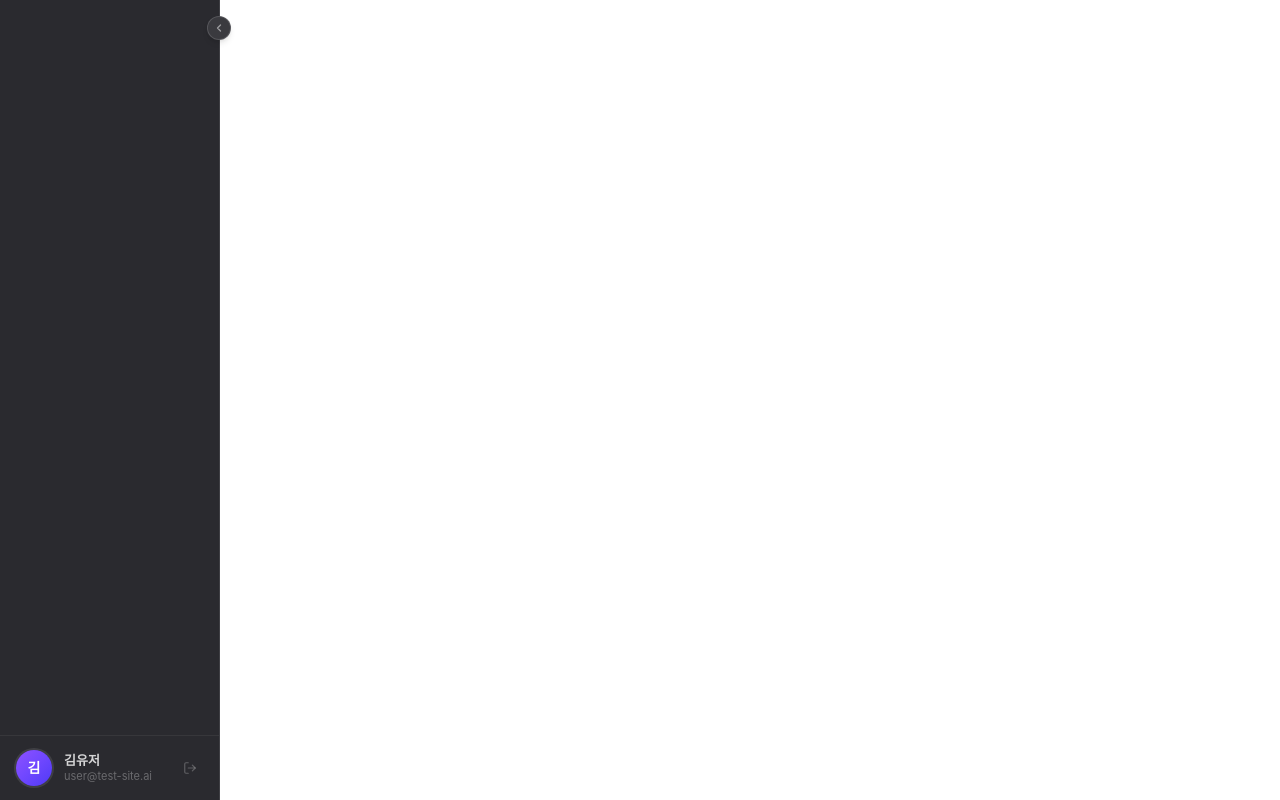
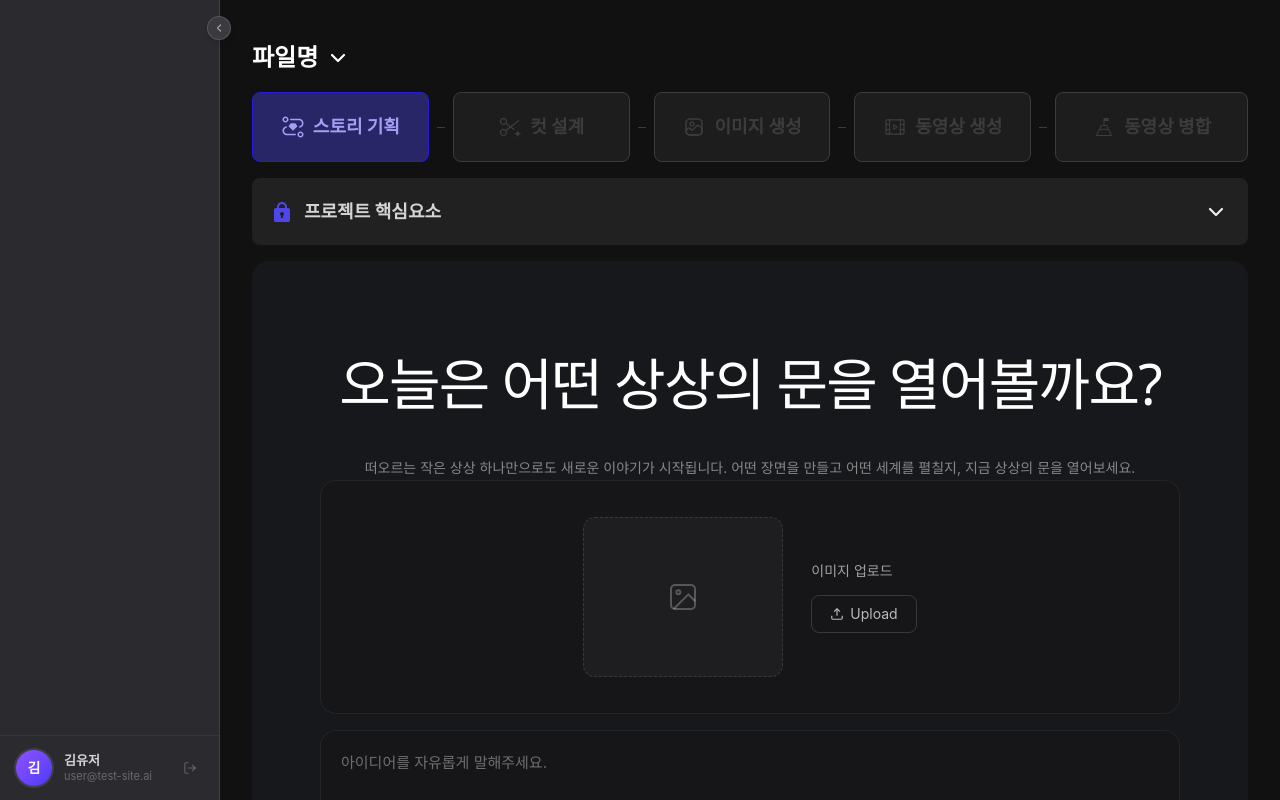
Before and after one commit to Blaybus-VideoAI-Hackathon/frontend, a React (Vite) app: page /projects/1 in a window 1280 px wide. Built offline with nearby package versions, Linux system fonts and the light colour scheme.

Commit message:
feat: ↑버튼 api
↑버튼 입력 시
POST /api/projects/{projectId}/plans로 기획 생성

```diff
--- a/src/App.tsx
+++ b/src/App.tsx
@@ -22,7 +22,7 @@ function App() {
               <main className="flex-1 overflow-auto">
                 <Routes>
                   <Route path="/" element={<MainPage />} />
-                  <Route path="/projects/new" element={<CreateProjectPage />} />
+                  <Route path="/projects/:projectId" element={<CreateProjectPage />} />
                   <Route path="/projects/complete" element={<VideoCompletePage />} />
                 </Routes>
               </main>
--- a/src/components/story/StoryStage.tsx
+++ b/src/components/story/StoryStage.tsx
@@ -1,14 +1,32 @@
 import { useState, useRef, type ChangeEvent } from "react";
+import axios from "axios";
+import useAuthStore from "../../store/Authstore";
 
 const SUGGESTIONS: string[] = [
   "조로와 루피가 써니호에서 싸우는 장면 만들어줘",
   "루피가 바베큐를 맛있게 먹는 장면 만들어줘",
 ];
 
-export default function StoryStage() {
+export default function StoryStage({ projectId }: { projectId: number }) {
   const [idea, setIdea] = useState<string>("");
   const [previewUrl, setPreviewUrl] = useState<string | null>(null);
+  const [isLoading, setIsLoading] = useState(false);
   const fileInputRef = useRef<HTMLInputElement>(null);
+  const token = useAuthStore((state) => state.token);
+
+  const handleSubmit = async () => {
+    if (!idea.trim() || isLoading) return;
+    setIsLoading(true);
+    try {
+      await axios.post(
+        `https://hdb-backend.onrender.com/api/projects/${projectId}/plans`,
+        { userPrompt: idea },
+        { headers: token ? { Authorization: `Bearer ${token}` } : {} },
+      );
+    } finally {
+      setIsLoading(false);
+    }
+  };
 
   const handleFileChange = (e: ChangeEvent<HTMLInputElement>): void => {
     const file = e.target.files?.[0];
@@ -107,6 +125,8 @@ export default function StoryStage() {
         />
         <div className="flex justify-end">
           <button
+            onClick={handleSubmit}
+            disabled={!idea.trim() || isLoading}
             className="flex h-10 w-10 items-center justify-center rounded-full transition-colors"
             style={{
               background: idea.trim() ? "#6366f1" : "#2a2a2e",
--- a/src/pages/CreateProjectPage.tsx
+++ b/src/pages/CreateProjectPage.tsx
@@ -1,4 +1,5 @@
 import { useMemo, useState } from "react";
+import { useParams } from "react-router-dom";
 import StepTabs from "../components/project-new/StepTabs";
 import ProjectCoreToggle from "../components/project-new/ProjectCoreToggle";
 import StepNavigation from "../components/project-new/StepNavigation";
@@ -18,6 +19,7 @@ type EditingScene = {
 } | null;
 
 export default function CreateProjectPage() {
+  const { projectId } = useParams<{ projectId: string }>();
   const [activeStep, setActiveStep] = useState<TabId>("story");
   const [editingScene, setEditingScene] = useState<EditingScene>(null);
 
@@ -50,7 +52,7 @@ export default function CreateProjectPage() {
   const renderStageContent = () => {
     switch (activeStep) {
       case "story":
-        return <StoryStage />;
+        return <StoryStage projectId={Number(projectId)} />;
       case "image":
         return (
           <ImageStage
```
